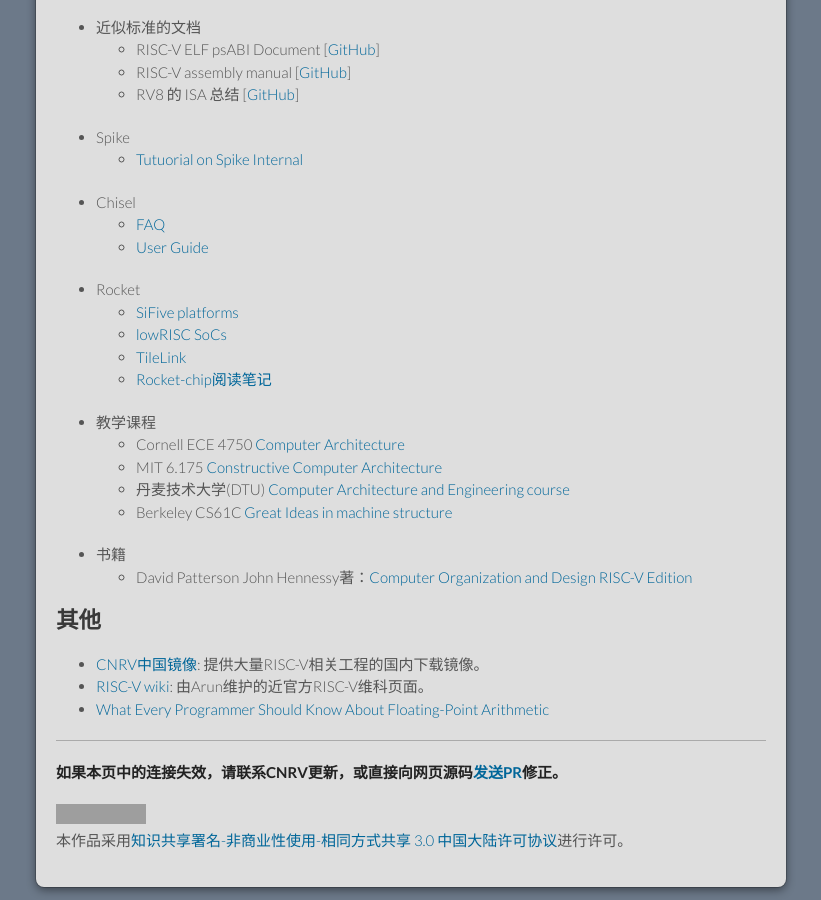
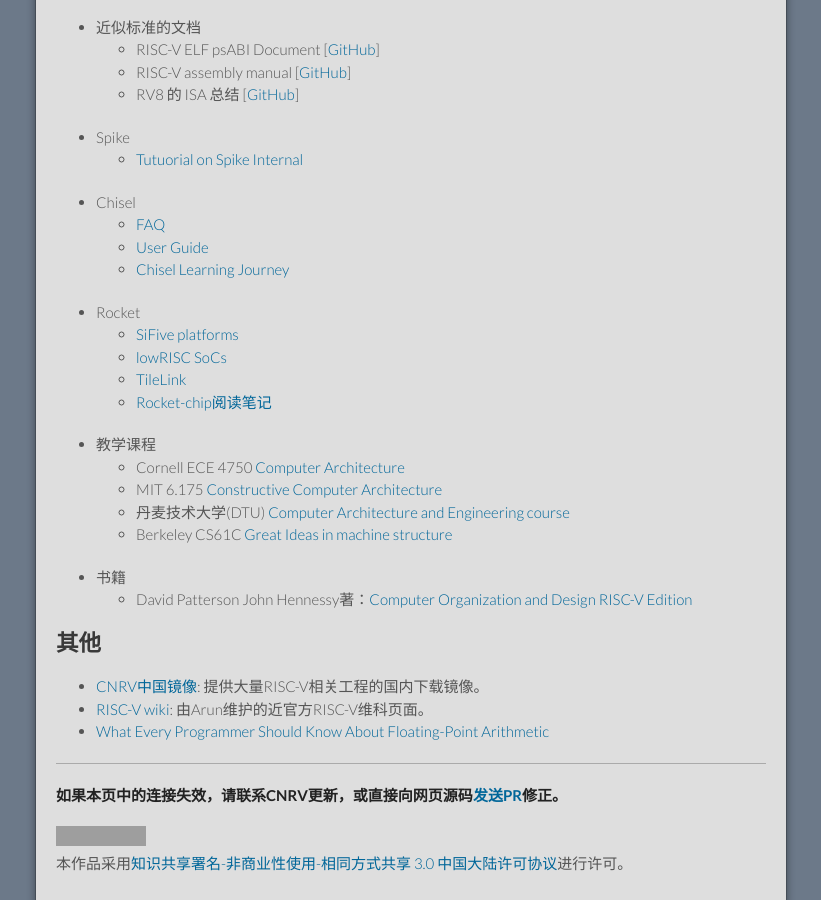
Before and after one commit to cnrv/home, a Jekyll site: the page built from resource.md, in a window 1280 px wide and 900 px high, scrolled down 2394 px. Shown: the whole window, without its empty margins (229-1050 px from the left). Built offline with Jekyll 4.4.1, drawn with Linux system fonts in a browser that asks for light colours; Markdown is read by kramdown in place of the engine named in the settings; comment, search, counter and statistics services are not loaded; our own code applies the rules of GitHub Pages for plain Markdown files; grey boxes are pictures that could not be loaded.

Commit message:
Chisel Learning Journey

```diff
--- a/resource.md
+++ b/resource.md
@@ -154,6 +154,7 @@
 + Chisel
   - [FAQ](https://github.com/freechipsproject/chisel3/wiki/Frequently-Asked-Questions)
   - [User Guide](https://github.com/freechipsproject/chisel3/wiki/Short-Users-Guide-to-Chisel)
+  - [Chisel Learning Journey](https://github.com/librecores/riscv-sodor/wiki/Chisel-Learning-Journey)
 
 + Rocket
   - [SiFive platforms](https://www.sifive.com/documentation/)
```
